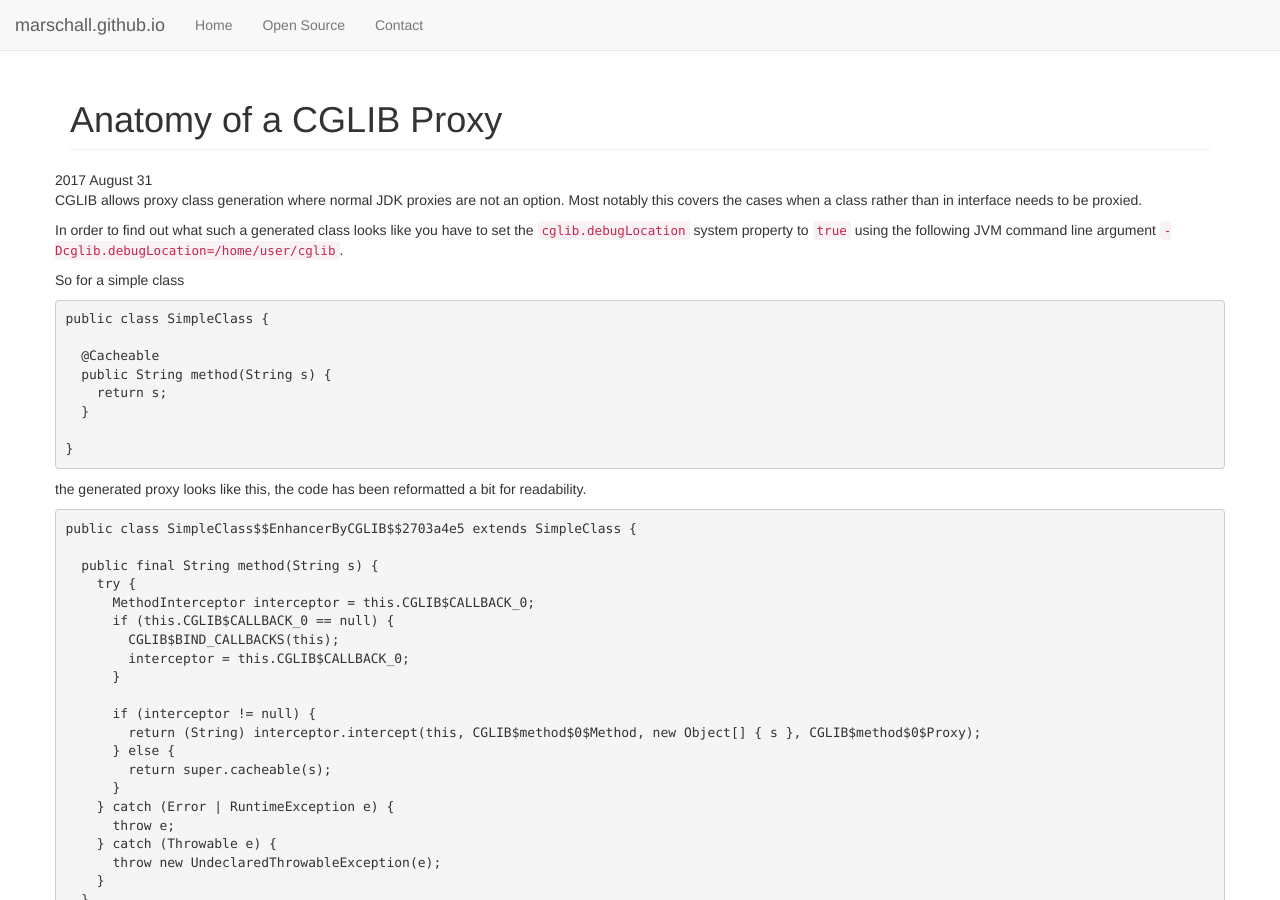
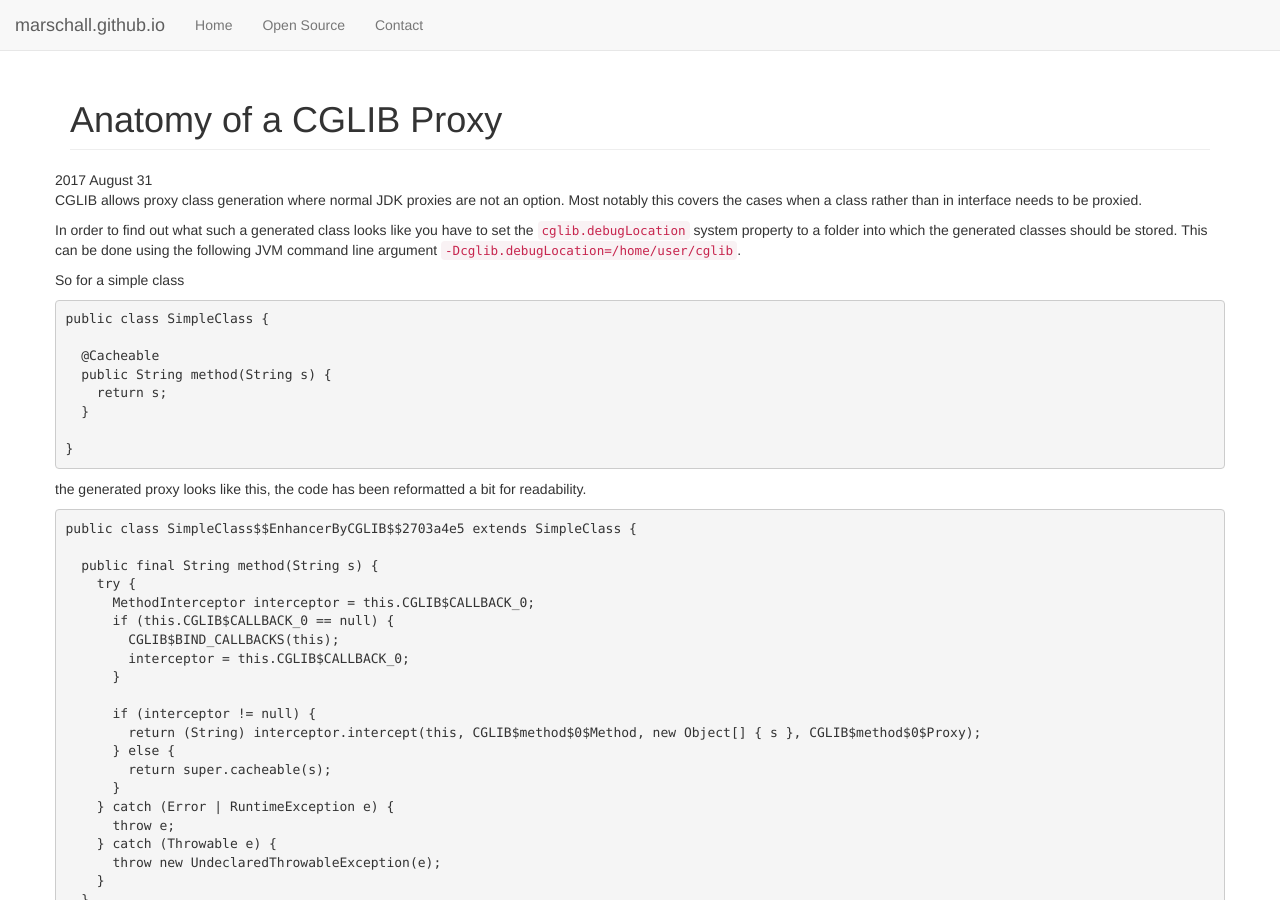
Before and after one commit to marschall/marschall.github.com, a Jekyll site: the page built from _posts/2017-08-31-cglib-proxy-anatomy.md, in a window 1280 px wide and 900 px high. Built offline with Jekyll 4.4.1, drawn with Linux system fonts in a browser that asks for light colours.

Commit message:
change option value

```diff
--- a/_posts/2017-08-31-cglib-proxy-anatomy.md
+++ b/_posts/2017-08-31-cglib-proxy-anatomy.md
@@ -5,7 +5,7 @@ title: Anatomy of a CGLIB Proxy
 
 CGLIB allows proxy class generation where normal JDK proxies are not an option. Most notably this covers the cases when a class rather than in interface needs to be proxied.
 
-In order to find out what such a generated class looks like you have to set the `cglib.debugLocation` system property to `true` using the following JVM command line argument `-Dcglib.debugLocation=/home/user/cglib`.
+In order to find out what such a generated class looks like you have to set the `cglib.debugLocation` system property to a folder into which the generated classes should be stored. This can be done using the following JVM command line argument `-Dcglib.debugLocation=/home/user/cglib`.
 
 
 So for a simple class
```
